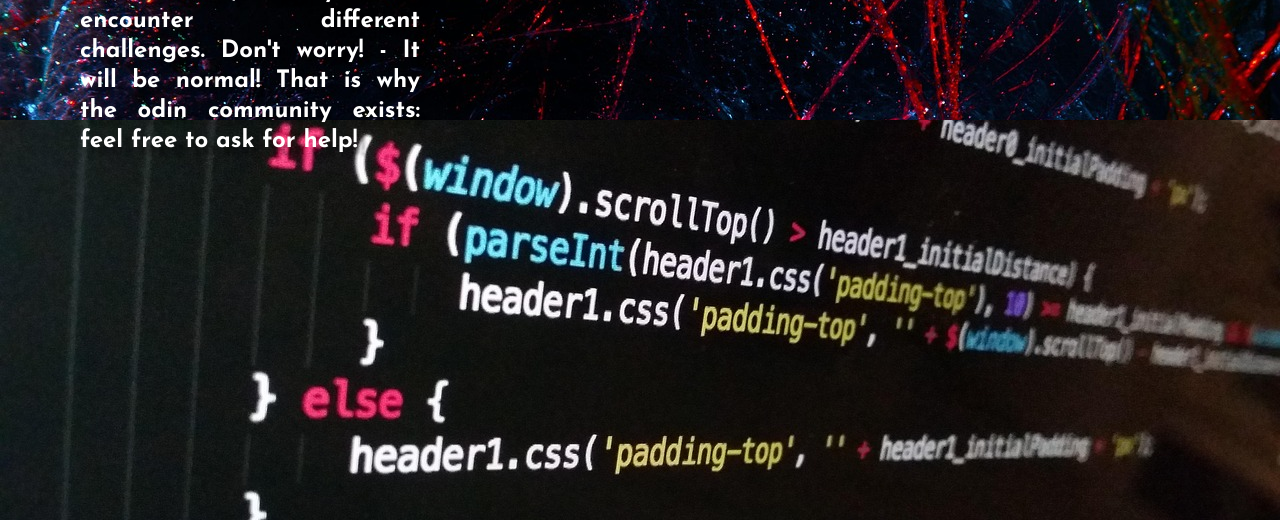
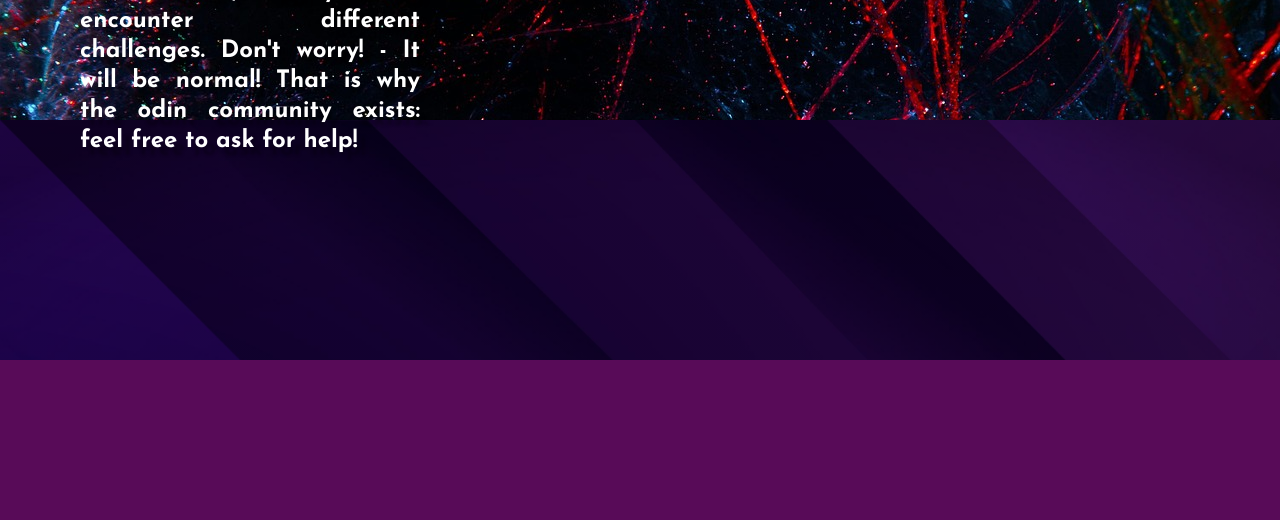
Before and after one commit to danigdd/landing-page-top, a plain HTML site: page index.html in a window 1280 px wide. Shown: the part 2760-3280 px from the top of the page. After the commit the page ends 3120 px from the top, so only its background shows below. Drawn offline with Linux system fonts and the light colour scheme.

Commit message:
Changed section four background

```diff
--- a/styles/general-styles.css
+++ b/styles/general-styles.css
@@ -1,7 +1,6 @@
 body {
     margin: 0;
     padding: 0;
-    height: 400vh;
     background-color:rgba(88, 11, 88, 1);
 }
 
--- a/styles/styles.css
+++ b/styles/styles.css
@@ -8,7 +8,7 @@
 }
 
 .fourth-section {
-    background-image: url(../images/background-imgs/background-img-fourth-div.jpg);
+    background-image: linear-gradient(rgba(0, 0, 0, 0.5), rgba(0, 0, 0, 0.5)), url(../images/background-imgs/navbar.jpg);
     background-size: cover;
-    height: 50vh;
+    height: 30vh;
 }
```
